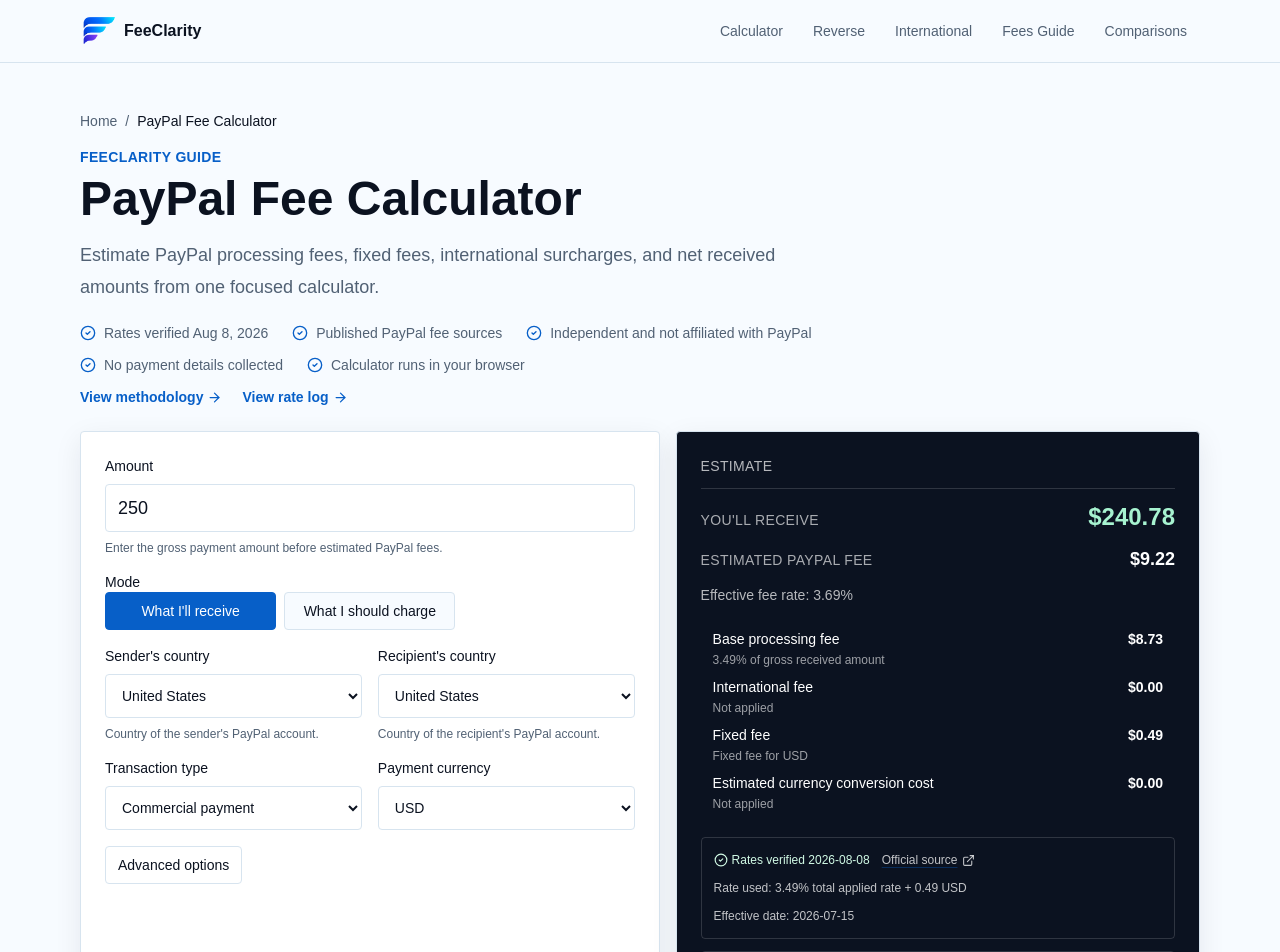
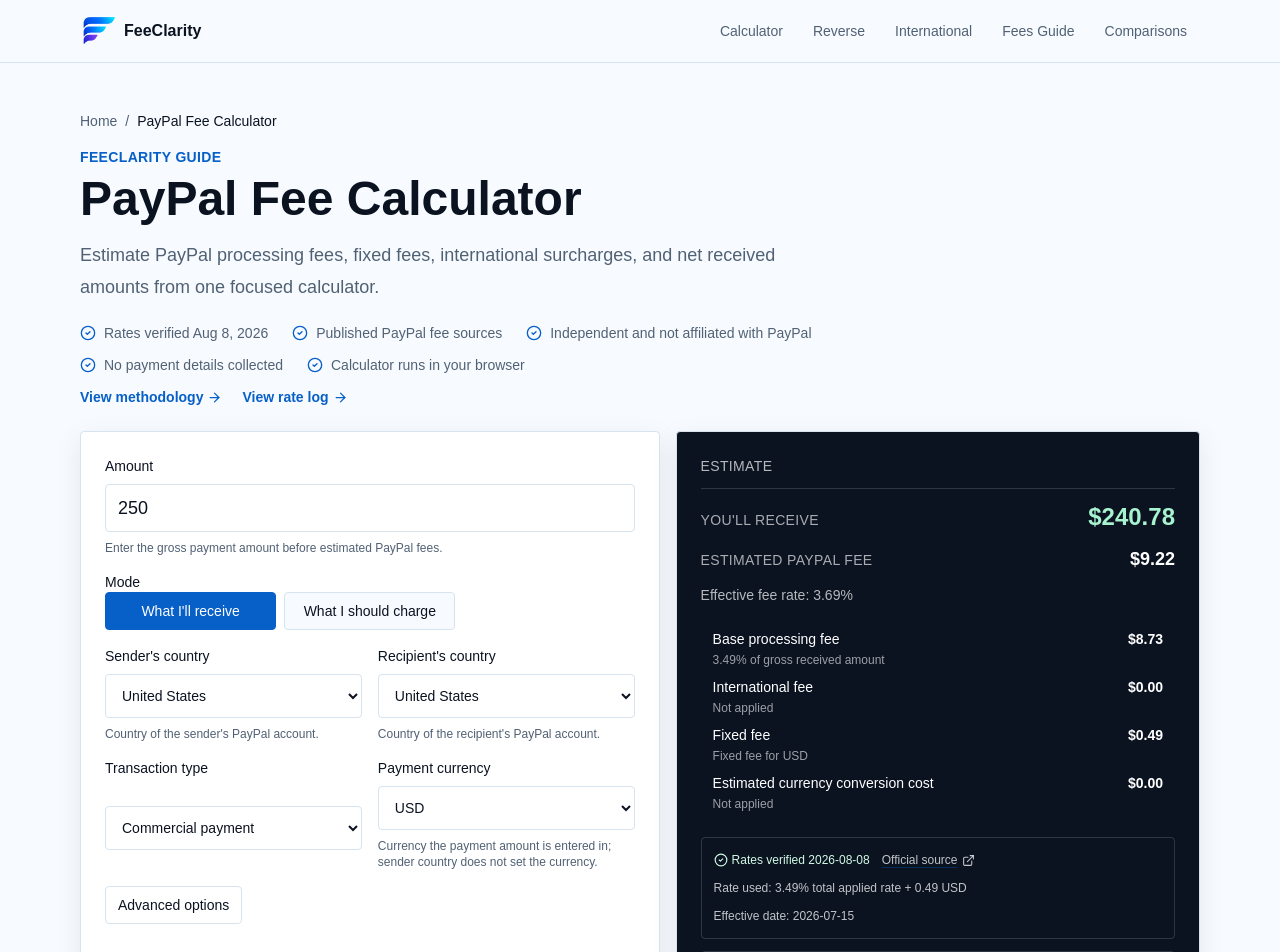
Before and after one commit to deathroned-666/fee-clarity, a Next.js app: page /paypal-fee-calculator/ in a window 1280 px wide. Shown: the top 952 px of the page. Built offline with nearby package versions, Linux system fonts and the light colour scheme.

Commit message:
Fix cross-currency calculation handling

```diff
--- a/components/Calculator.tsx
+++ b/components/Calculator.tsx
@@ -62,6 +62,7 @@
   useEffect(() => {
     setExchangeRate("");
     setExchangeRateManuallyEdited(false);
+    if (paymentCurrency === receivingCurrency) setCurrencyConversion(false);
   }, [paymentCurrency, receivingCurrency]);
 
   useEffect(() => {
@@ -199,7 +200,7 @@
             <Select label="Sender's country" helper="Country of the sender's PayPal account." value={otherCountry} onChange={(value) => setOtherCountry(value as CountryCode)} options={countries.map((c) => [c.code, c.label])} />
             <Select label="Recipient's country" helper="Country of the recipient's PayPal account." value={accountCountry} onChange={(value) => setAccountCountry(value as CountryCode)} options={countries.map((c) => [c.code, c.label])} />
             <Select label="Transaction type" value={transactionType} onChange={(value) => setTransactionType(value as TransactionType)} options={transactionTypes.map((t) => [t.value, t.label])} />
-            <Select label="Payment currency" value={paymentCurrency} onChange={(value) => setPaymentCurrency(value as CurrencyCode)} options={currencies.map((c) => [c, c])} />
+            <Select label="Payment currency" helper="Currency the payment amount is entered in; sender country does not set the currency." value={paymentCurrency} onChange={(value) => setPaymentCurrency(value as CurrencyCode)} options={currencies.map((c) => [c, c])} />
           </div>
           <button type="button" onClick={() => setAdvanced(!advanced)} className="w-fit rounded border border-line px-3 py-2 text-sm font-medium">
             Advanced options
@@ -255,10 +256,10 @@
                 </span>
               </label>
               <label className="flex items-start gap-2 rounded border border-line bg-white p-3">
-                <input className="mt-1" type="checkbox" checked={currencyConversion} onChange={(event) => setCurrencyConversion(event.target.checked)} />
+                <input className="mt-1" type="checkbox" checked={currencyConversion} disabled={paymentCurrency === receivingCurrency} onChange={(event) => setCurrencyConversion(event.target.checked)} />
                 <span className="grid gap-1">
                   <span>Include estimated conversion spread</span>
-                  <span className="text-xs font-normal leading-5 text-muted">Auto-applies when currencies differ. Adds an estimate, not PayPal's final exchange rate.</span>
+                  <span className="text-xs font-normal leading-5 text-muted">{paymentCurrency === receivingCurrency ? "Unavailable because payment and receiving currencies match." : "Auto-applies when currencies differ. Adds an estimate, not PayPal's final exchange rate."}</span>
                 </span>
               </label>
               <p className="border-t border-line pt-3 text-xs leading-5 text-muted sm:col-span-2">These options adjust the estimate only. Confirm the final fee and exchange rate inside PayPal before relying on the result.</p>
```
